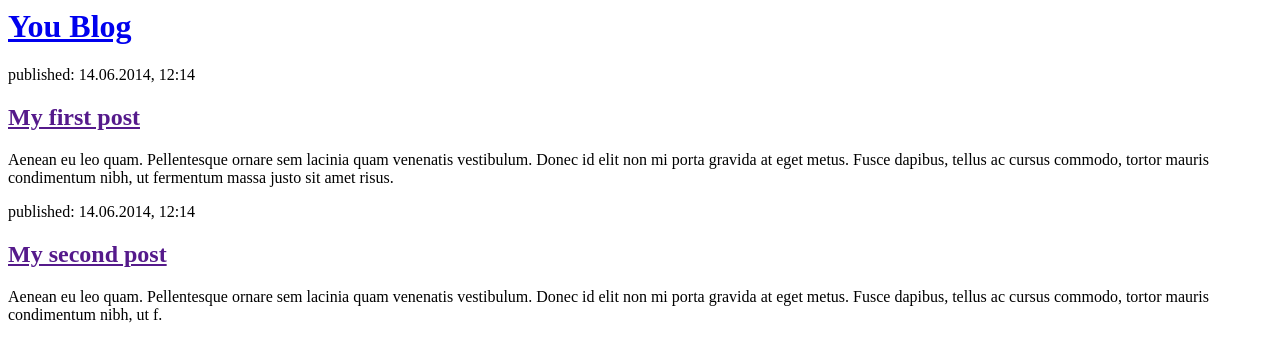
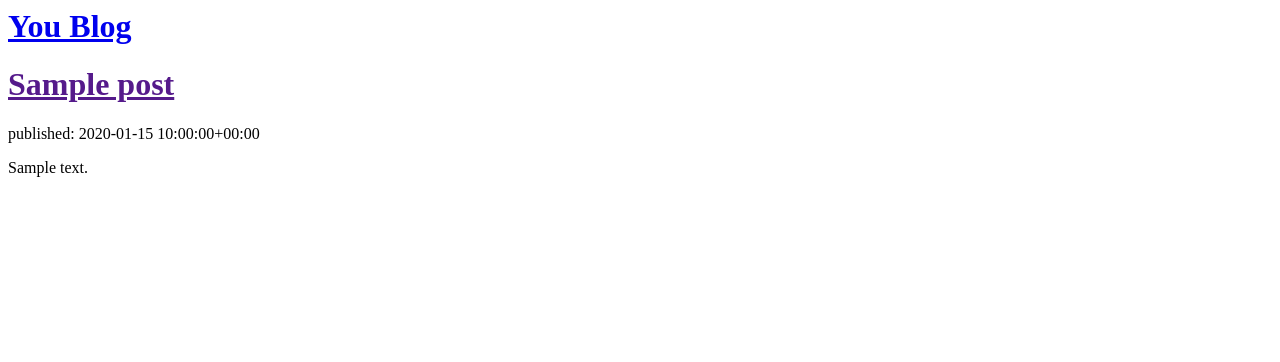
Before and after one commit to vibhanshuvaibhav/YouBlog, a Django app: template youblogapp/templates/youblogapp/post_list.html in a window 1280 px wide. Shown: the top 362 px of the page. Run offline with Django 3.2, Linux system fonts and the light colour scheme; the template is opened without the code that fills it: values that come from a table or form of the project are taken from there, others are empty; tables that the repository leaves empty hold one stand-in row (values such as "Sample post").

Commit message:
modified template to display posts from database

```diff
--- a/youblogapp/templates/youblogapp/post_list.html
+++ b/youblogapp/templates/youblogapp/post_list.html
@@ -7,16 +7,12 @@
             <h1><a href="/">You Blog</a></h1>
         </div>
 
-        <div>
-            <p>published: 14.06.2014, 12:14</p>
-            <h2><a href="">My first post</a></h2>
-            <p>Aenean eu leo quam. Pellentesque ornare sem lacinia quam venenatis vestibulum. Donec id elit non mi porta gravida at eget metus. Fusce dapibus, tellus ac cursus commodo, tortor mauris condimentum nibh, ut fermentum massa justo sit amet risus.</p>
-        </div>
-
-        <div>
-            <p>published: 14.06.2014, 12:14</p>
-            <h2><a href="">My second post</a></h2>
-            <p>Aenean eu leo quam. Pellentesque ornare sem lacinia quam venenatis vestibulum. Donec id elit non mi porta gravida at eget metus. Fusce dapibus, tellus ac cursus commodo, tortor mauris condimentum nibh, ut f.</p>
-        </div>
+        {% for post in posts%}
+			<div>
+				<h1><a href=""> {{post.title}}</a></h1>
+				<p>published: {{post.published_date | linebreaksbr}} </p>
+				<p> {{post.text | linebreaksbr}}</p>
+			</div>
+		{% endfor %}
     </body>
 </html>
--- a/youblogapp/views.py
+++ b/youblogapp/views.py
@@ -1,6 +1,8 @@
 from django.shortcuts import render
-
+from .models import Post
+from django.utils import timezone
 # Create your views here.
 
 def post_list(request):
-	return render(request, 'youblogapp/post_list.html', {})
+	posts = Post.objects.filter(published_date__lte=timezone.now()).order_by('published_date')
+	return render(request, 'youblogapp/post_list.html', {'posts':posts})
```
